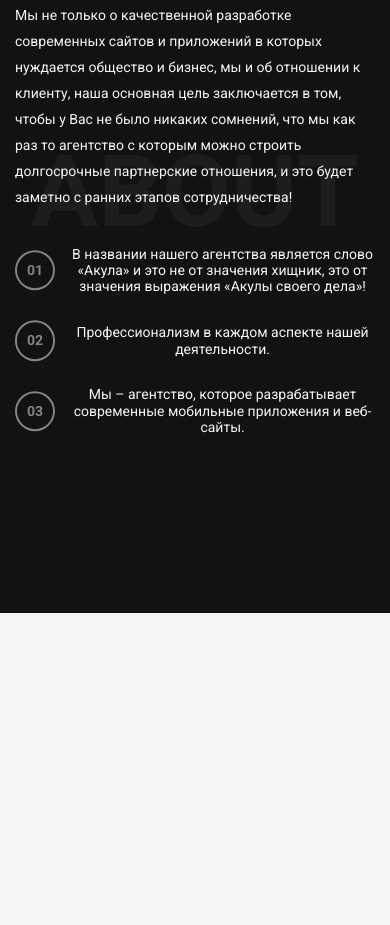
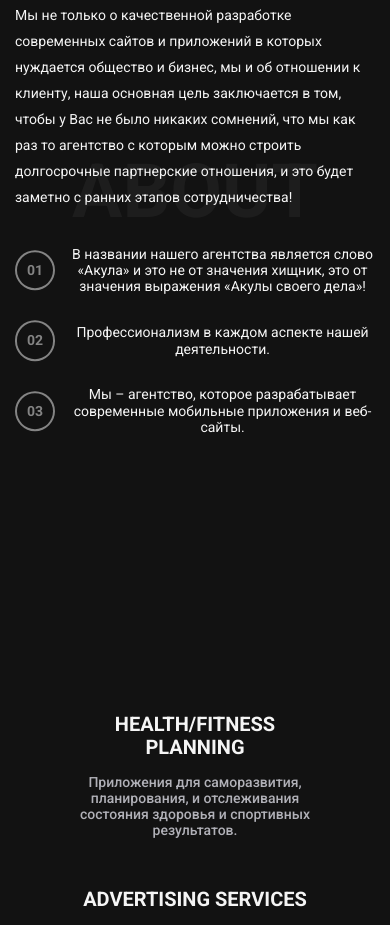
Before and after one commit to max-tsymba/sharks-agency, a website: page app/index.html in a window 390 px wide. Shown: the part 1075-2000 px from the top of the page. Before the commit the page ends 1688 px from the top, so only its background shows below. Drawn offline with nearby package versions, Linux system fonts and the light colour scheme; animation ran at ten frames a second.

Commit message:
adaptived 3/5

```diff
--- a/app/index.html
+++ b/app/index.html
@@ -206,7 +206,7 @@
           </div>
         </section>
 
-        <!-- <section class="services fullpage__item full" id="services">
+        <section class="services fullpage__item full" id="services">
 
           <div class="container">
             <div class="services__inner">
@@ -288,7 +288,7 @@
             </div>
           </div>
 
-        </section>  -->
+        </section>
 
         <!-- <section class="team fullpage__item full" id="team">
           <div class="container">
--- a/app/scss/_media.scss
+++ b/app/scss/_media.scss
@@ -1,6 +1,20 @@
 @media (max-width: 768px) {
     html{
         overflow: scroll;
+    }
+}
+
+@media (min-width: 770px) {
+    .services{
+        height: 100vh;
+    }
+
+    .services__inner{
+        height: 100vh;
+    }
+
+    .container{
+        height: 100vh;
     }
 }
 
@@ -17,6 +31,11 @@
     // ABOUT
     .content__info{
         max-width: 500px;
+    }
+
+    // SERVICES
+    .services__content-item{
+        max-width: 260px;
     }
 }
 
@@ -69,6 +88,11 @@
 
     .content__subtitle-block{
         max-width: 300px;
+    }
+
+    // SERVICES
+    .content__item-info{
+        font-size: 14px;
     }
 }
 
@@ -154,7 +178,39 @@
         margin-bottom: 25px;
     }
 
+    // SERVICES
+    .services{
+        height: 100%;
+    }
 
+
+    .services__content{
+        display: flex;
+        &-items{
+            flex-wrap: wrap;
+            justify-content: center;
+        }
+
+        .content__item-info{
+            padding-top: 15px;
+        }
+
+        .content__item-title{
+            margin-top: 50px;
+        }
+    }
+
+}
+
+@media (max-width: 560px) {
+    // SERVICES
+    .services__content{
+        flex-wrap: wrap;
+    }
+
+    .content__item-title{
+        min-height: 0;
+    }
 
 }
 
@@ -164,6 +220,13 @@
     .header__title{
         line-height: 54px;
     }
+
+    .block__back{
+        span{
+            font-size: 75px;
+        }
+    }
+
 
 }
 
--- a/app/scss/style.scss
+++ b/app/scss/style.scss
@@ -7,7 +7,7 @@
 .container {
     max-width: 1350px;
     margin: 0 auto;
-    height: 100vh;
+    min-height: 100vh;
     padding: 0 15px;
     position: relative;
 }
@@ -428,7 +428,6 @@
 /* SERVICES SECTION */
 
 .services{
-    height: 100vh;
     background: #121212;
     color: $black;
     position: relative;
@@ -436,10 +435,11 @@
     background-size: cover;
     background-position: center;
     color: #f5f5f5;
+    min-height: 100vh;
 
     &__inner{
+        min-height: 100vh;
         position: relative;
-        height: 100vh;
         display: flex;
         flex-direction: column;
         justify-content: center;
@@ -478,6 +478,7 @@
 
     &-items{
         display: flex;
+        flex-wrap: nowrap;
         justify-content: space-between;
         text-align: center;
         padding-top: 50px;
```
Also changed, not shown: app/css/style.min.css.
